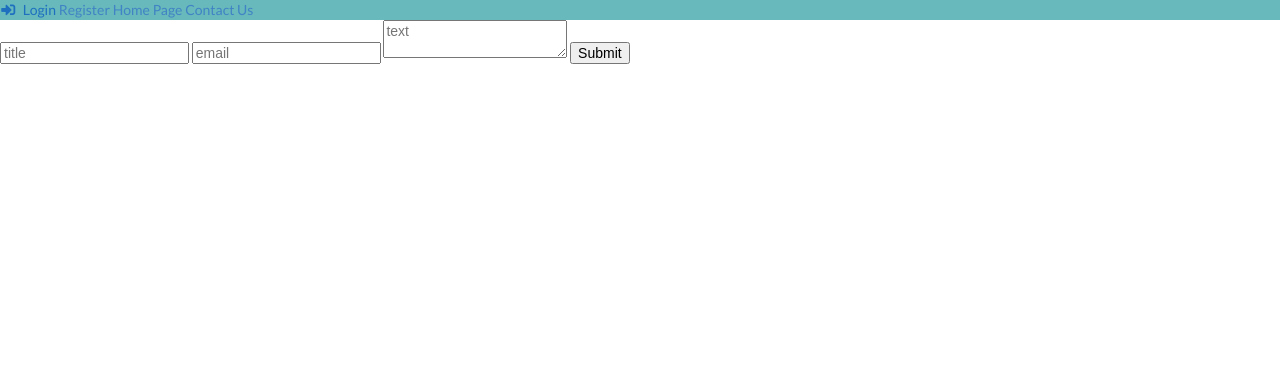
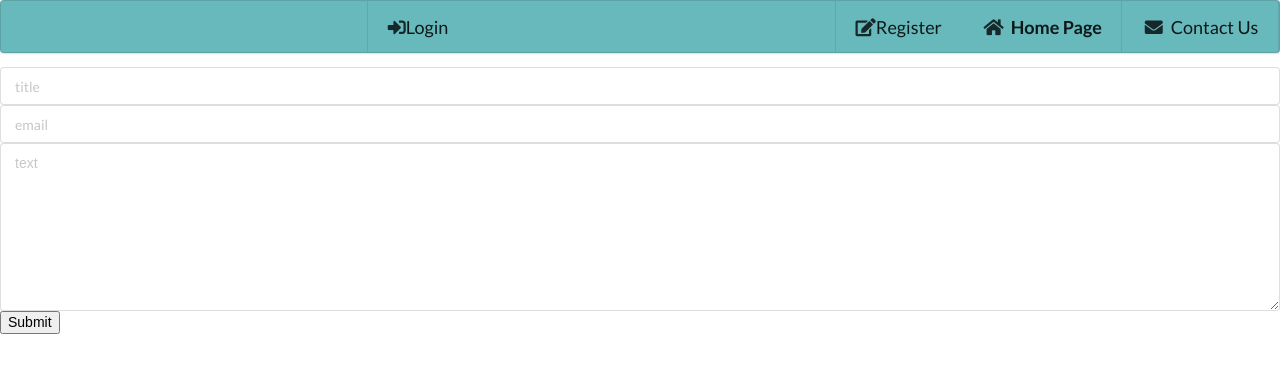
Before and after one commit to AoiKujira/Free, a Django app: page /contact_us/ in a window 1280 px wide. Shown: the top 373 px of the page. Run offline with Django 3.2, Linux system fonts and the light colour scheme; some libraries are stand-ins or nearby versions.

Commit message:
grrrrrrrrasdxcfvgbhnjmk,

```diff
--- a/templates/base.html
+++ b/templates/base.html
@@ -7,23 +7,36 @@
         <title>Title</title>
     </head>
     <body>
-        <div class="" id="navbar" style="background-color: #67b9bc">
+        <div class="ui massive menu" id="navbar" style="background-color: #67b9bc">
             {% if not request.user.is_authenticated %}
                 <a class="item right labeled icon" id="login" href={% url 'log_in_page' %}>
                     <i class="sign-in icon"></i>
                     Login
                 </a>
                 <a class="item right labeled icon" id="register" href={% url 'register_page' %}>
+                    <i class="edit icon"></i>
                     Register
                 </a>
 {#                    <i></i>#}
             {% else %}
-                <a class="item" id="logout" href={% url 'log_out_page' %}>Log Out</a>
-                <a class="item" id="profile" href={% url 'profile_page' %}>Profile</a>
+                <a class="item" id="logout" href={% url 'log_out_page' %}>
+                    <i class="sign-out icon"></i>
+                    Log Out
+                </a>
+                <a class="item" id="profile" href={% url 'profile_page' %}>
+                    <i class="id badge icon"></i>
+                    Profile
+                </a>
                 <a class="item" id="panel" href="{% url 'panel_page' %}">Panel</a>
             {% endif %}
-            <a class="header item" id="homepage" href={% url 'home_page' %}>Home Page</a>
-            <a class="item" id="contact_us" href={% url 'contact_us' %}>Contact Us</a>
+            <a class="header item" id="homepage" href={% url 'home_page' %}>
+                <i class="home icon"></i>
+                Home Page
+            </a>
+            <a class="item" id="contact_us" href={% url 'contact_us' %}>
+                <i class="envelope icon"></i>
+                Contact Us
+            </a>
         </div>
         <div>
             {% block main_text %}{% endblock %}
--- a/templates/contact_us.html
+++ b/templates/contact_us.html
@@ -1,7 +1,7 @@
 {%  extends 'base.html' %}
 
 {% block contact_us %}
-    <form id="contact_us_form" method="post" action="{% url 'contact_us' %}">
+    <form class="ui form" id="contact_us_form" method="post" action="{% url 'contact_us' %}">
         {% csrf_token %}
         <input id="title" name="title" placeholder="title">
         <input id="email" name="email" placeholder="email">
```
